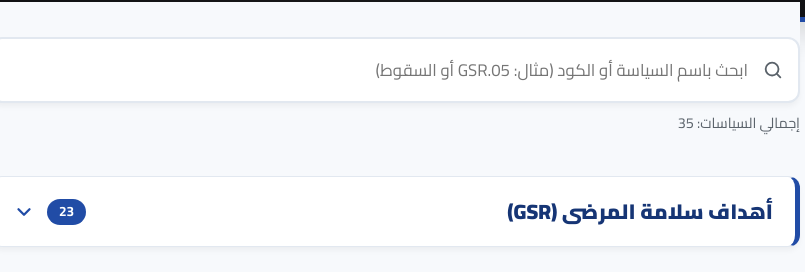
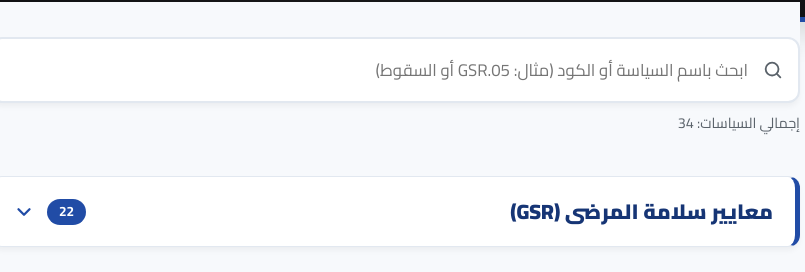
Before and after one commit to basel-pixel/SednawyGSR, a plain HTML site: page index.html in a window 1280 px wide. Shown: the part 279-551 px from the top of the page, 245-1050 px from the left. Drawn offline with Linux system fonts and the light colour scheme.

Commit message:
Update index.html

```diff
--- a/index.html
+++ b/index.html
@@ -84,7 +84,7 @@ header{padding:40px 15px 30px}
 
   <main id="app">
     <details class="group" data-group="GSR">
-      <summary class="group-title"><h2>أهداف سلامة المرضى (GSR)</h2><span class="count"></span><svg class="arrow" viewBox="0 0 24 24" fill="none" stroke="currentColor" stroke-width="2.5" stroke-linecap="round" stroke-linejoin="round"><path d="M6 9l6 6 6-6"/></svg></summary>
+      <summary class="group-title"><h2>معايير سلامة المرضى (GSR)</h2><span class="count"></span><svg class="arrow" viewBox="0 0 24 24" fill="none" stroke="currentColor" stroke-width="2.5" stroke-linecap="round" stroke-linejoin="round"><path d="M6 9l6 6 6-6"/></svg></summary>
       <div class="files-list"></div>
     </details>
     <details class="group" data-group="EQR">
@@ -105,7 +105,6 @@ const POLICIES = [
  ["GSR.04","سياسة التسليم و التسلم","اسس التسليم و التسلم حسب مبادئ ISBAR و التوثيق في نماذج الملف الطبي","GSR_04.pdf"],
  ["GSR.05","سياسة تقييم اخطار السقوط و تفاديها","تقييم المرضى العرضى للسقوط و تمييزهم ب حرف F باسورة اليد , و اخذ الاحتياطات","GSR_05.pdf"],
  ["GSR.06","سياسة تقييم اخطار قرح الفراش و تفاديها","تقييم المرضى العرضى لقرح الفراش و اعادة التقييم مع اتخاذ كافة الاجراءات الاحتزازية","GSR_06.pdf"],
- ["GSR.07","سياسة تقييم اخطار الجلطات و تفاديها","تقييم المرضى فور دخول المستشفى, تحديد البروتوكول المتبع حسب التقييم و اعادة التقييم","GSR_07.pdf"],
  ["GSR.08","سياسة الانذارات الحرجة","الانذارات المرئية او المسموعة و كيفية التعامل معها","GSR_08.pdf"],
  ["GSR.09","سياسة تفادي التوصيل غير السليم","تتبع الوصلات و تعريفها و تفادي الاخطاء","GSR_09.pdf"],
  ["GSR.10","سياسة الاستجابة السريعة للحالات الحرجة","التدخل السريع قبل تدهور الحالة","GSR_10.pdf"],
@@ -130,7 +129,7 @@ const POLICIES = [
  ["EQR.06","الوصول الى وحدات الرعاية المتخصصة","معايير دخول و خروج الوحدات الخاصة","EQR06.pdf"],
  ["EQR.11","تقييد المرضى","معايير تقييد المرضى و كيفية الاعادة التقييم و التوثيق","EQR11.pdf"],
  ["EQR.15","توثيق تقرير العملية","كتابة تقرير العملية","EQR_15.pdf"],
- ["EQR.16","تقييم الحالة الفسيولوجية بواسطة التخدير","معايير تقييد المرضى و كيفية الاعادة التقييم و التوثيق","EQR16.pdf"],
+ ["EQR.16","تقييم الحالة الفسيولوجية بواسطة التخدير","متابعة الوظائف الحيوية للمرضى اثناء التخدير","EQR16.pdf"],
  ["EQR.37","لجنة الجودة و امان و سلامة المرضى","هيكل تحسين الاداء و ضمان سلامة المرضى و إدارة المخاطر","EQR.37.pdf"],
  ["EQR.38","الابلاغ عن الاحداث الغير متوقعة","ما هو الOVR , و ما كيفيته","EQR.38.pdf"],
  ["EQR.39","الاحداث الجسيمة و التعامل معها","كيف تتعامل ادارة المستشفى مع الاحداث الجسيمة","EQR.39.pdf"]
```
